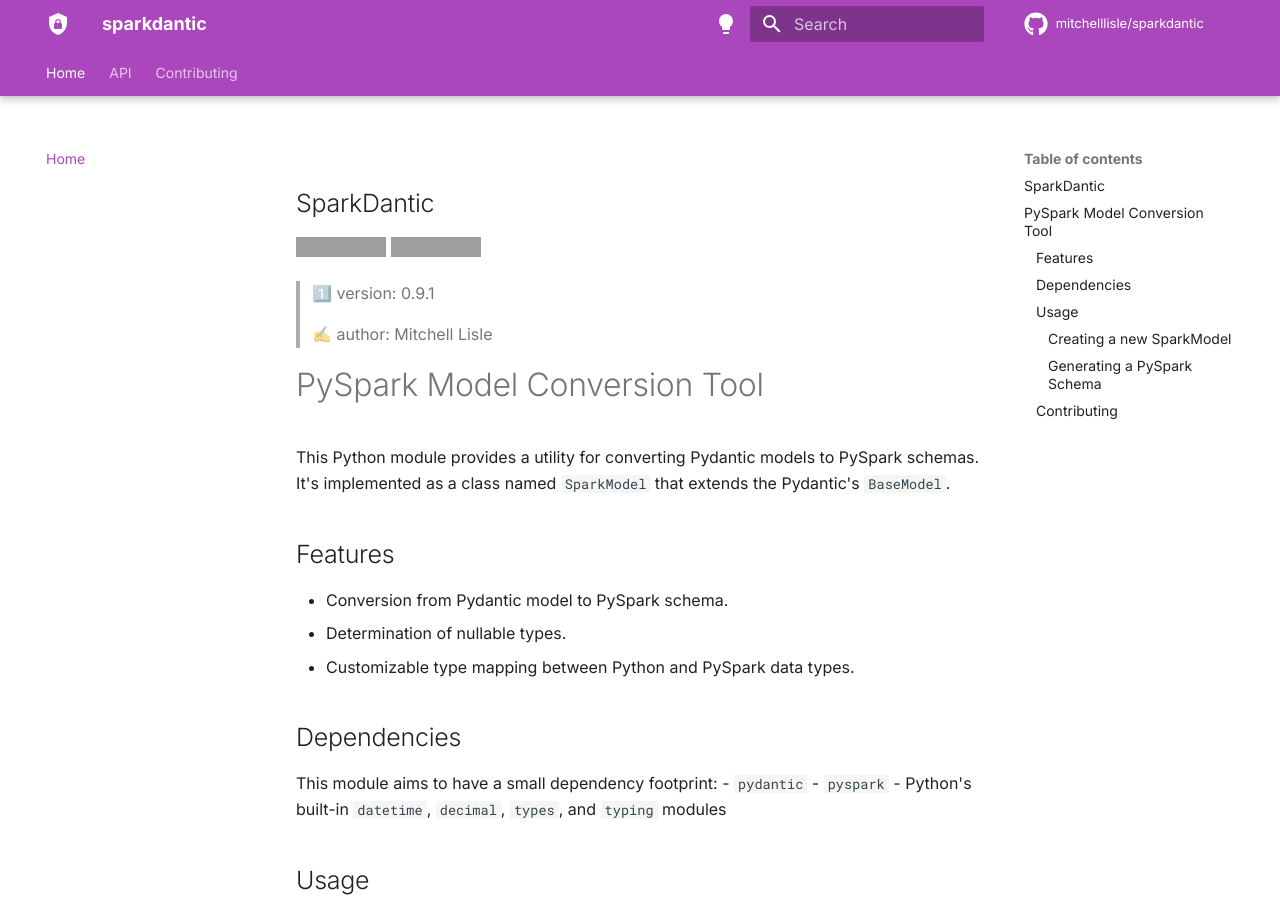
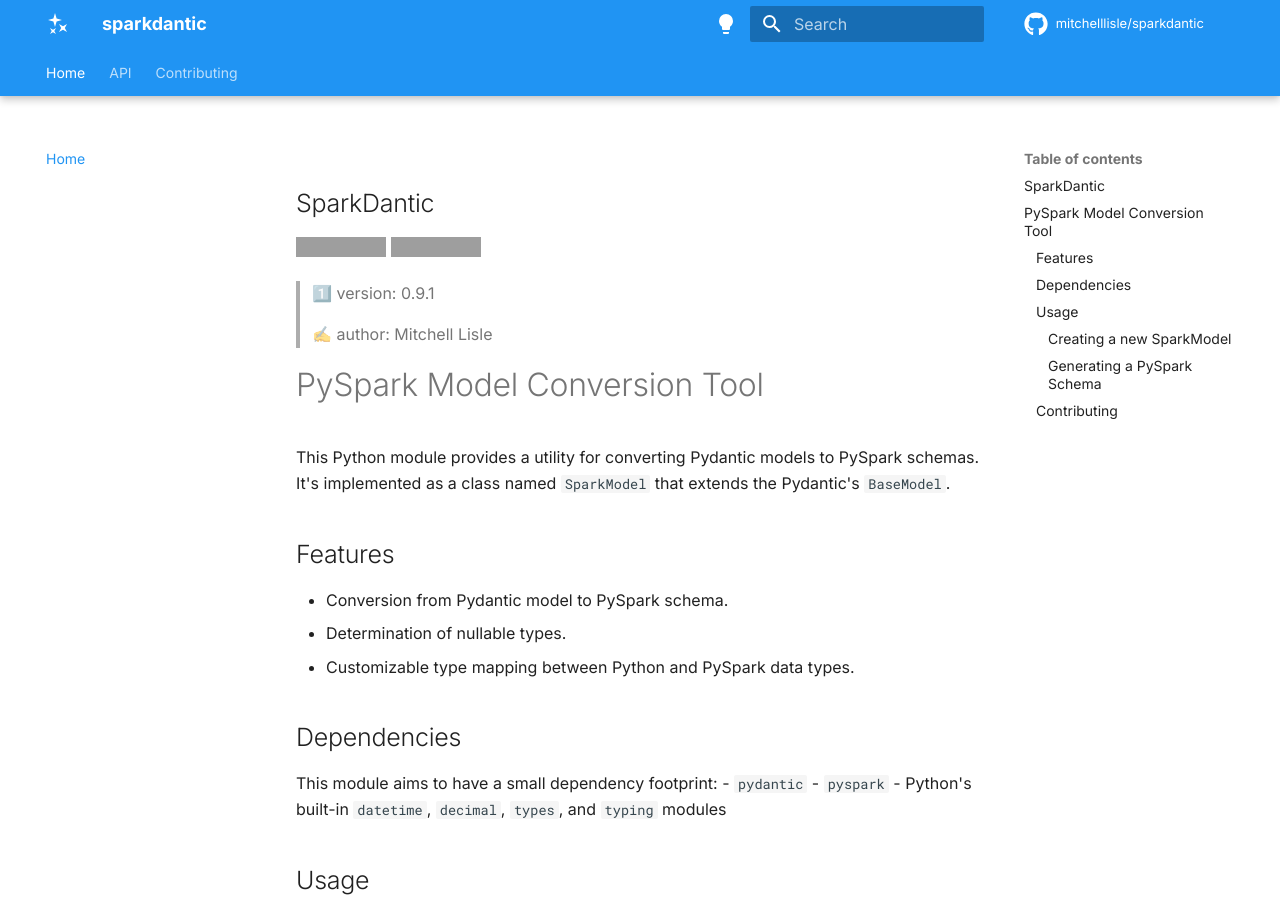
Before and after one commit to mitchelllisle/sparkdantic, an MkDocs documentation site: the page built from docs/index.md, in a window 1280 px wide and 900 px high. Built offline with MkDocs 1.6.1 and Material for MkDocs 9.7.7, drawn with Linux system fonts in a browser that asks for light colours; comment, search, counter and statistics services are not loaded; grey boxes are pictures that could not be loaded.

Commit message:
update doc styles

```diff
--- a/mkdocs.yaml
+++ b/mkdocs.yaml
@@ -10,17 +10,17 @@
     text: Inter
   palette:
     - scheme: default
-      primary: purple
+      primary: blue
       toggle:
         icon: material/lightbulb
         name: Switch to dark mode
     - scheme: slate
-      primary: purple
+      primary: blue
       toggle:
         icon: material/lightbulb-outline
         name: Switch to light mode
   icon:
-    logo: material/shield-lock
+    logo: material/shimmer
     repo: fontawesome/brands/github
   features:
     - content.code.annotate
```
Also changed, not shown: docs/index.md (+1 -1 lines).
